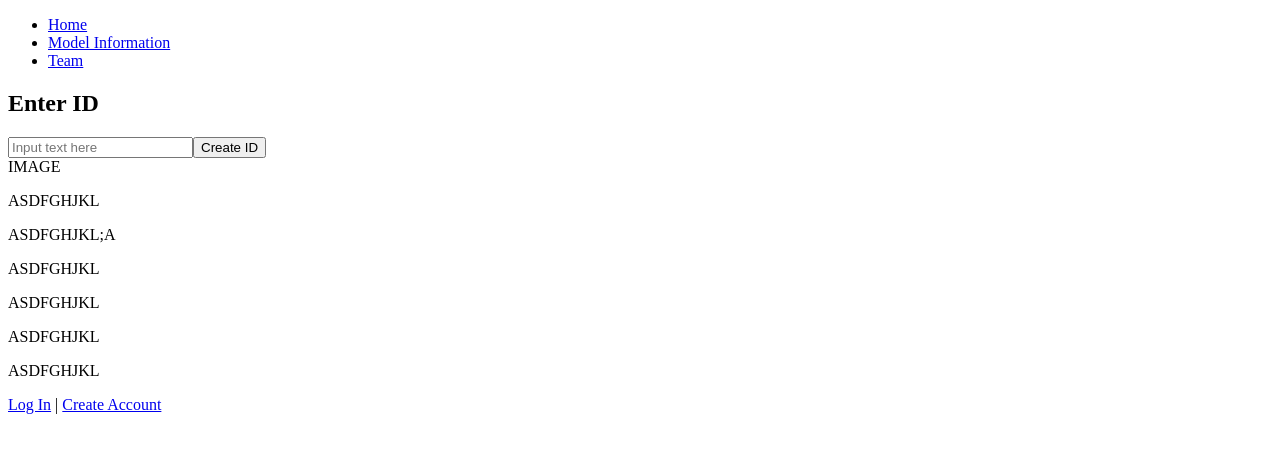
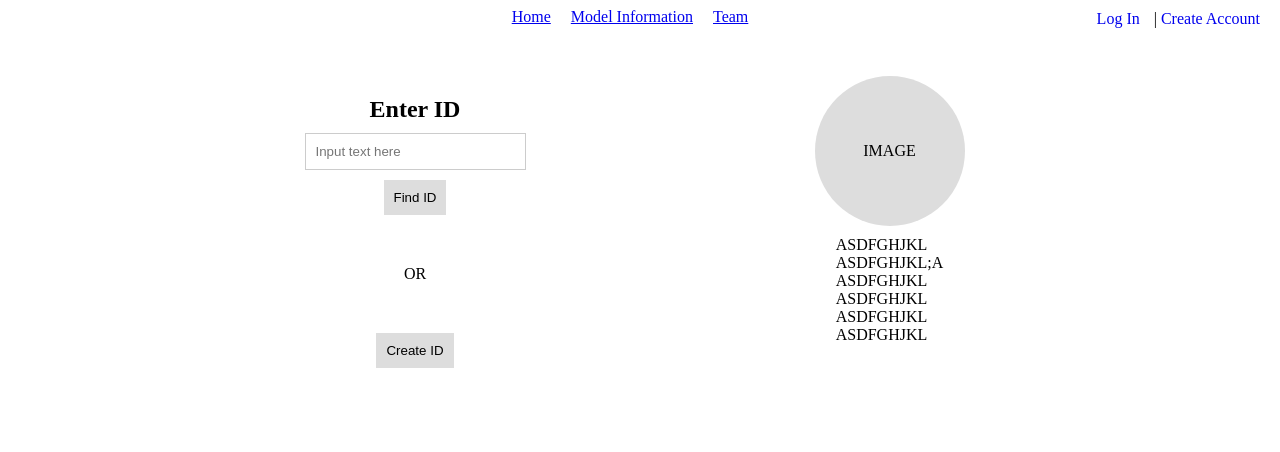
Before and after one commit to dbaglodi/Healthcare-Fraud-Detection, an Angular app in the folder healthcare-fraud-detection/: page /home in a window 1280 px wide. Shown: the top 452 px of the page. Built offline with nearby package versions, Linux system fonts and the light colour scheme.

Commit message:
layout fix

```diff
--- a/healthcare-fraud-detection/src/app/app.component.css
+++ b/healthcare-fraud-detection/src/app/app.component.css
@@ -0,0 +1,85 @@
+.container {
+    display: flex;
+    flex-direction: column;
+    align-items: center;
+  }
+
+  nav ul {
+    list-style-type: none;
+    padding: 0;
+    margin: 0;
+  }
+
+  nav ul li {
+    display: inline;
+    margin-right: 20px;
+  }
+
+  .content {
+    display: flex;
+    justify-content: center; /* Centers the content */
+    align-items: flex-start; /* Aligns content at the top */
+    gap: 150px; /* Adjusts space between sections */
+    width: 80%; /* Limits the width of the entire content area */
+    padding: 50px;
+  }
+
+  .form-section, .image-section {
+    max-width: 300px; /* Limits width of both sections */
+  }
+
+  .form-section {
+    display: flex;
+    flex-direction: column;
+    align-items: center;
+  }
+
+  .form-section h2 {
+    margin-bottom: 10px;
+  }
+
+  .form-section input {
+    padding: 10px;
+    margin-bottom: 10px;
+    border: 1px solid #ccc;
+    width: 100%; /* Ensures input stretches to fit section width */
+  }
+
+  .form-section button {
+    padding: 10px;
+    background-color: #ddd;
+    border: none;
+  }
+
+  .image-section {
+    display: flex;
+    flex-direction: column;
+    align-items: center;
+  }
+
+  .image-placeholder {
+    width: 150px;
+    height: 150px;
+    border-radius: 50%;
+    background-color: #ddd;
+    display: flex;
+    justify-content: center;
+    align-items: center;
+    margin-bottom: 10px;
+  }
+
+  .id-list p {
+    margin: 0;
+  }
+
+  .auth-section {
+    position: absolute;
+    top: 10px;
+    right: 10px;
+    font-size: 16px;
+  }
+
+  .auth-section a {
+    margin-right: 10px;
+    text-decoration: none;
+  }
--- a/healthcare-fraud-detection/src/app/app.component.html
+++ b/healthcare-fraud-detection/src/app/app.component.html
@@ -19,8 +19,13 @@
     <div class="form-section">
       <h2>Enter ID</h2>
       <input type="text" placeholder="Input text here" />
+      <button>Find ID</button>
+      <div class="content">OR</div>
       <button>Create ID</button>
     </div>
+
+    <br>
+    <br>
 
     <div class="image-section">
       <div class="image-placeholder">IMAGE</div>
```
